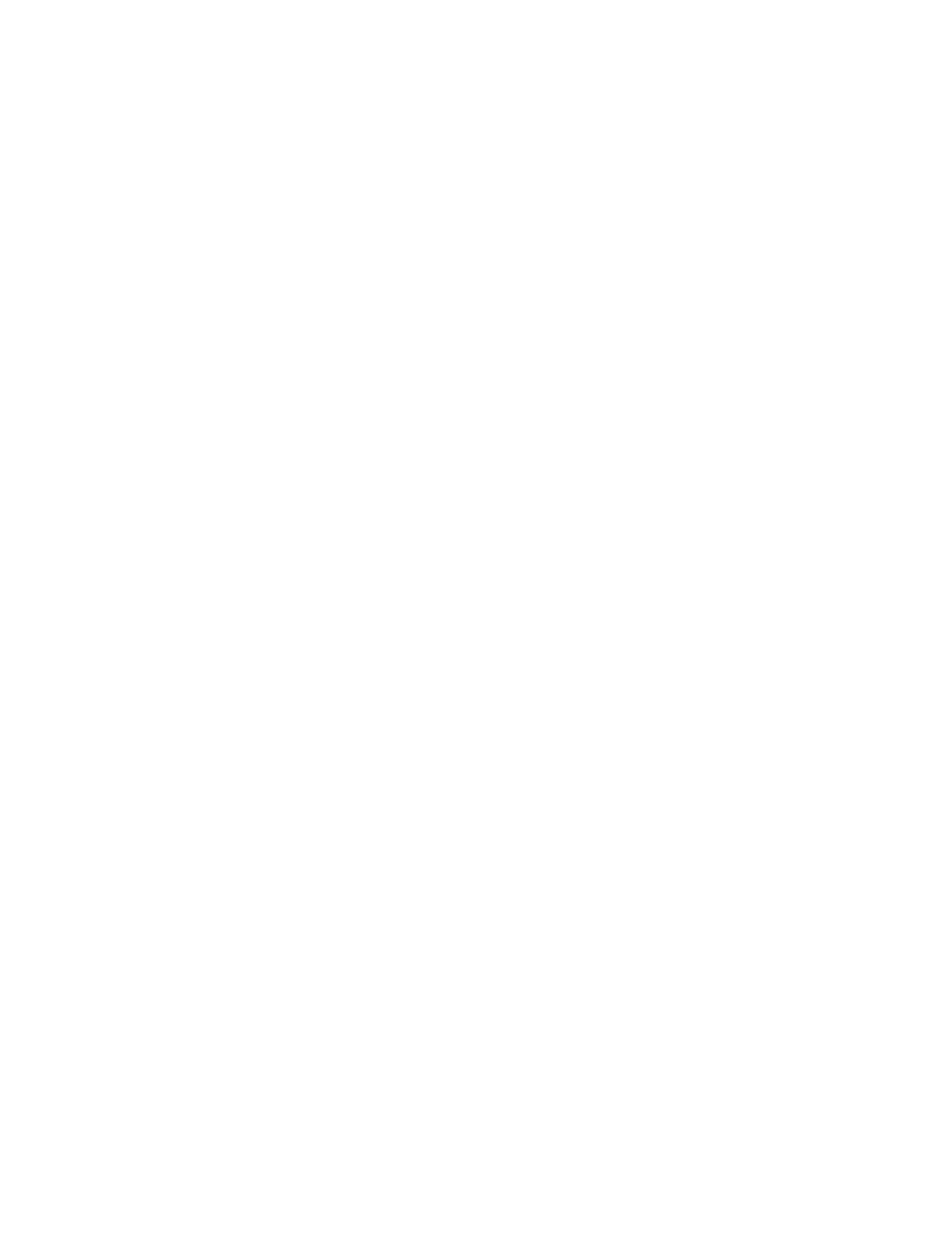
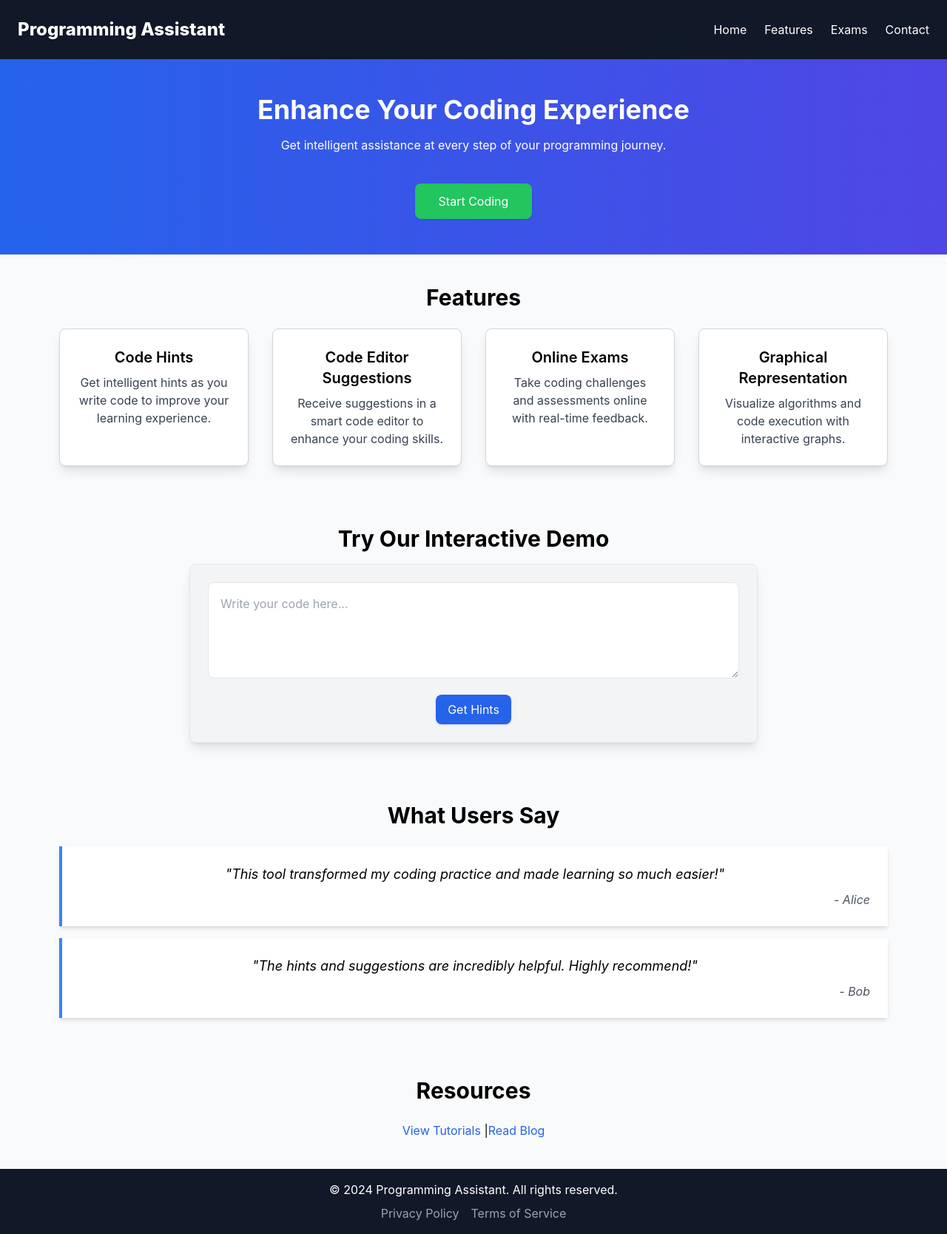
Before and after one commit to DinethRashmikaHeshan/labguide-frontend, a React (Create React App) app: page / in a window 1280 px wide. Before the commit this address had no page. Shown: the whole page at 74% size. Before the commit the page ends 800 px from the top, so only its background shows below. Built offline with nearby package versions, Linux system fonts and the light colour scheme; the HTML template or start-up script is replaced by a standard one.

Commit message:
integrate with home

```diff
--- a/src/App.js
+++ b/src/App.js
@@ -1,5 +1,8 @@
 import './App.css';
 import { BrowserRouter, Route, Routes } from 'react-router-dom'
+
+import Home from './Home';
+
 import Exam from './ExamManagement/Exam'
 import CreateExam from './ExamManagement/createExam'
 import CreateQuestion from './ExamManagement/createQuestion'
@@ -14,6 +17,11 @@ function App() {
     <div className="App">
       <BrowserRouter>
         <Routes>
+
+          //Home
+          <Route path='/' element={<Home />}></Route>
+
+          //exam management routes
           <Route path='/exams' element={<Exam />}></Route>
           <Route path='/createExam' element={<CreateExam />}></Route>
           <Route path='/createQuestion/:id' element={<CreateQuestion />}></Route>
@@ -22,6 +30,8 @@ function App() {
           <Route path='/testQuestions/:id' element={<TestQuestions />}></Route>
           <Route path='/results' element={<Results />}></Route>
           <Route path='/results/:id' element={<ResultTest />}></Route>
+
+
         </Routes>
       </BrowserRouter>
     </div>
--- a/src/ExamManagement/Test.js
+++ b/src/ExamManagement/Test.js
@@ -1,5 +1,5 @@
 import React, { useEffect, useState } from 'react';
-import { Link, useNavigate } from 'react-router-dom';
+import { useNavigate, Link } from 'react-router-dom';
 import axios from 'axios';
 
 function Test() {
@@ -40,9 +40,24 @@ function Test() {
     };
 
     return (
-        <div className="min-h-screen bg-gradient-to-r from-[#6482AD] to-[#7FA1C3] p-8">
+        <div className="min-h-screen flex flex-col bg-gradient-to-r from-[#6482AD] to-[#7FA1C3]">
+            {/* Header */}
+            <header className="flex justify-between items-center p-6 bg-gray-900 text-white shadow-lg transition duration-300">
+                <h1 className="text-2xl font-extrabold">Programming Assistant</h1>
+                <nav>
+                    <ul className="flex space-x-6">
+                        <Link to={'./../'}><li><a href="#features" className="hover:text-green-400 transition duration-200">Home</a></li></Link>
+                        <li><a href="#features" className="hover:text-green-400 transition duration-200">Features</a></li>
+                        <li><a href="#resources" className="hover:text-green-400 transition duration-200">Exams</a></li>
+                        <li><a href="#contact" className="hover:text-green-400 transition duration-200">Contact</a></li>
+                    </ul>
+                </nav>
+            </header>
+
+            {/* Main Content */}
+            <main className="flex-grow p-8">
                 <div className="bg-[#F5EDED] p-8 rounded-lg shadow-lg max-w-6xl mx-auto">
-                <h1 className="text-3xl font-bold text-[#6482AD] mb-8 text-center">Exams</h1>
+                    <h2 className="text-3xl font-bold text-[#6482AD] mb-8 text-center">Exams</h2>
                     <div className="space-y-4">
                         {exams.map((exam, index) => {
                             const currentDate = new Date();
@@ -53,7 +68,7 @@ function Test() {
                                 <div key={index} className="bg-[#E2DAD6] rounded-lg shadow-md transition-shadow duration-200">
                                     <div className="p-4 cursor-pointer" onClick={() => toggleAccordion(index)}>
                                         <div className="flex justify-between items-center">
-                                        <h2 className="text-lg font-semibold text-[#6482AD]">{exam.examDetails}</h2>
+                                            <h3 className="text-lg font-semibold text-[#6482AD]">{exam.examDetails}</h3>
                                             <span className="text-[#7FA1C3]">
                                                 {openIndex === index ? '▲' : '▼'}
                                             </span>
@@ -75,8 +90,7 @@ function Test() {
                                             </div>
                                             <div className="flex justify-center">
                                                 <button
-                                                className={`py-2 px-6 rounded-md focus:outline-none focus:ring-2 transition duration-200 ${
-                                                    isPast
+                                                    className={`py-2 px-6 rounded-md focus:outline-none focus:ring-2 transition duration-200 ${isPast
                                                         ? 'bg-gray-400 text-white cursor-not-allowed'
                                                         : 'bg-[#6482AD] text-white hover:bg-[#7FA1C3]'
                                                         }`}
@@ -123,6 +137,16 @@ function Test() {
                         </div>
                     </div>
                 )}
+            </main>
+
+            {/* Footer */}
+            <footer className="bg-gray-900 text-white text-center p-4">
+                <p>&copy; 2024 Programming Assistant. All rights reserved.</p>
+                <div className="flex justify-center space-x-4 mt-2">
+                    <a href="/privacy" className="text-gray-400 hover:underline transition duration-200">Privacy Policy</a>
+                    <a href="/terms" className="text-gray-400 hover:underline transition duration-200">Terms of Service</a>
+                </div>
+            </footer>
         </div>
     );
 }
--- a/src/ExamManagement/TestQuestions.js
+++ b/src/ExamManagement/TestQuestions.js
@@ -201,11 +201,12 @@ function TestQuestions() {
     };
 
     return (
-        <div className="min-h-screen bg-gradient-to-r from-[#6482AD] to-[#7FA1C3] p-8 flex flex-col items-center">
+        <div className="min-h-screen bg-gradient-to-r from-[#6482AD] to-[#7FA1C3] p-8 flex flex-col">
             <div className="fixed top-4 right-4 bg-white text-xl p-4 rounded shadow">
                 Time Left: {formatTime(timeLeft)}
             </div>
 
+            <div className="flex-grow flex items-center justify-center">
                 {showSummary ? (
                     renderSummary()
                 ) : (
@@ -244,6 +245,16 @@ function TestQuestions() {
                     )
                 )}
             </div>
+
+            {/* Footer */}
+            <footer className="bg-gray-900 text-white text-center p-4">
+                <p>&copy; 2024 Programming Assistant. All rights reserved.</p>
+                <div className="flex justify-center space-x-4 mt-2">
+                    <a href="/privacy" className="text-gray-400 hover:underline transition duration-200">Privacy Policy</a>
+                    <a href="/terms" className="text-gray-400 hover:underline transition duration-200">Terms of Service</a>
+                </div>
+            </footer>
+        </div>
     );
 }
 
--- /dev/null
+++ b/src/Home.js
@@ -0,0 +1,105 @@
+import React, { useEffect, useState } from 'react';
+import { Link } from 'react-router-dom';
+
+// Sample data for features and testimonials
+const features = [
+  { title: 'Code Hints', description: 'Get intelligent hints as you write code to improve your learning experience.' },
+  { title: 'Code Editor Suggestions', description: 'Receive suggestions in a smart code editor to enhance your coding skills.' },
+  { title: 'Online Exams', description: 'Take coding challenges and assessments online with real-time feedback.' },
+  { title: 'Graphical Representation', description: 'Visualize algorithms and code execution with interactive graphs.' },
+];
+
+const testimonials = [
+  { name: 'Alice', feedback: 'This tool transformed my coding practice and made learning so much easier!' },
+  { name: 'Bob', feedback: 'The hints and suggestions are incredibly helpful. Highly recommend!' },
+];
+
+// Home component
+function Home() {
+  const [visible, setVisible] = useState(false);
+
+  // Effect to trigger visibility on mount
+  useEffect(() => {
+    const timer = setTimeout(() => setVisible(true), 100); // Delay for effect
+    return () => clearTimeout(timer);
+  }, []);
+
+  return (
+    <div className="min-h-screen bg-gray-50">
+      {/* Header */}
+      <header className="flex justify-between items-center p-6 bg-gray-900 text-white shadow-lg transition duration-300">
+                <h1 className="text-2xl font-extrabold">Programming Assistant</h1>
+                <nav>
+                    <ul className="flex space-x-6">
+                        <Link to={'./../'}><li><a href="#features" className="hover:text-green-400 transition duration-200">Home</a></li></Link>
+                        <li><a href="#features" className="hover:text-green-400 transition duration-200">Features</a></li>
+                        <Link to={'./test'}><li><a href="#features" className="hover:text-green-400 transition duration-200">Exams</a></li></Link>
+                        <li><a href="#contact" className="hover:text-green-400 transition duration-200">Contact</a></li>
+                    </ul>
+                </nav>
+            </header>
+
+      {/* Hero Section */}
+      <section className="bg-gradient-to-r from-blue-600 to-indigo-600 text-white text-center p-12 relative overflow-hidden">
+        <h2 className="text-4xl font-bold mb-4">Enhance Your Coding Experience</h2>
+        <p className="mb-6">Get intelligent assistance at every step of your programming journey.</p>
+        <button className="mt-4 px-8 py-3 bg-green-500 text-white rounded-lg shadow hover:bg-green-600 transition duration-300 transform hover:scale-105 hover:shadow-lg">Start Coding</button>
+      </section>
+
+      {/* Features Overview */}
+      <section id="features" className={`py-10 transition-opacity duration-700 ${visible ? 'opacity-100' : 'opacity-0'}`}>
+        <h3 className="text-3xl font-bold text-center mb-6">Features</h3>
+        <div className="max-w-6xl mx-auto grid grid-cols-1 md:grid-cols-2 lg:grid-cols-4 gap-8 px-4">
+          {features.map((feature, index) => (
+            <div key={index} className="p-6 border border-gray-300 rounded-lg shadow-lg bg-white transition-transform duration-300 hover:shadow-xl hover:scale-105">
+              <h4 className="text-xl font-semibold mb-2">{feature.title}</h4>
+              <p className="text-gray-700">{feature.description}</p>
+            </div>
+          ))}
+        </div>
+      </section>
+
+      {/* Interactive Demo */}
+      <section className={`py-10 text-center transition-opacity duration-700 ${visible ? 'opacity-100' : 'opacity-0'}`}>
+        <h3 className="text-3xl font-bold mb-4">Try Our Interactive Demo</h3>
+        <div className="max-w-3xl mx-auto border p-6 rounded-lg bg-gray-100 shadow-lg transition-shadow duration-300 hover:shadow-xl">
+          <textarea rows="4" className="w-full p-4 border rounded-lg focus:outline-none focus:ring-2 focus:ring-blue-500 transition duration-300" placeholder="Write your code here..."></textarea>
+          <button className="mt-4 px-4 py-2 bg-blue-600 text-white rounded-lg shadow hover:bg-blue-700 transition duration-300 transform hover:scale-105">Get Hints</button>
+        </div>
+      </section>
+
+      {/* Testimonials */}
+      <section className={`py-10 bg-gray-50 transition-opacity duration-700 ${visible ? 'opacity-100' : 'opacity-0'}`}>
+        <h3 className="text-3xl font-bold text-center mb-6">What Users Say</h3>
+        <div className="max-w-6xl mx-auto flex flex-col space-y-4 px-4">
+          {testimonials.map((testimonial, index) => (
+            <blockquote key={index} className="border-l-4 border-blue-500 italic bg-white p-6 shadow-md transition-shadow duration-300 hover:shadow-xl hover:bg-gray-100">
+              <p className="mb-2 text-lg">"{testimonial.feedback}"</p>
+              <cite className="block text-right text-gray-600">- {testimonial.name}</cite>
+            </blockquote>
+          ))}
+        </div>
+      </section>
+
+      {/* Resources Section */}
+      <section id="resources" className={`py-10 transition-opacity duration-700 ${visible ? 'opacity-100' : 'opacity-0'}`}>
+        <h3 className="text-3xl font-bold text-center mb-6">Resources</h3>
+        <div className="text-center">
+          <a href="/tutorials" className="text-blue-600 hover:underline transition duration-200">View Tutorials</a> |
+          <a href="/blog" className="text-blue-600 hover:underline transition duration-200">Read Blog</a>
+        </div>
+      </section>
+
+      {/* Footer */}
+      <footer className="bg-gray-900 text-white text-center p-4">
+        <p>&copy; 2024 Programming Assistant. All rights reserved.</p>
+        <div className="flex justify-center space-x-4 mt-2">
+          <a href="/privacy" className="text-gray-400 hover:underline transition duration-200">Privacy Policy</a>
+          <a href="/terms" className="text-gray-400 hover:underline transition duration-200">Terms of Service</a>
+        </div>
+      </footer>
+    </div>
+  );
+}
+
+export default Home;
```
Lines whose indentation alone changed are shown as unchanged.
